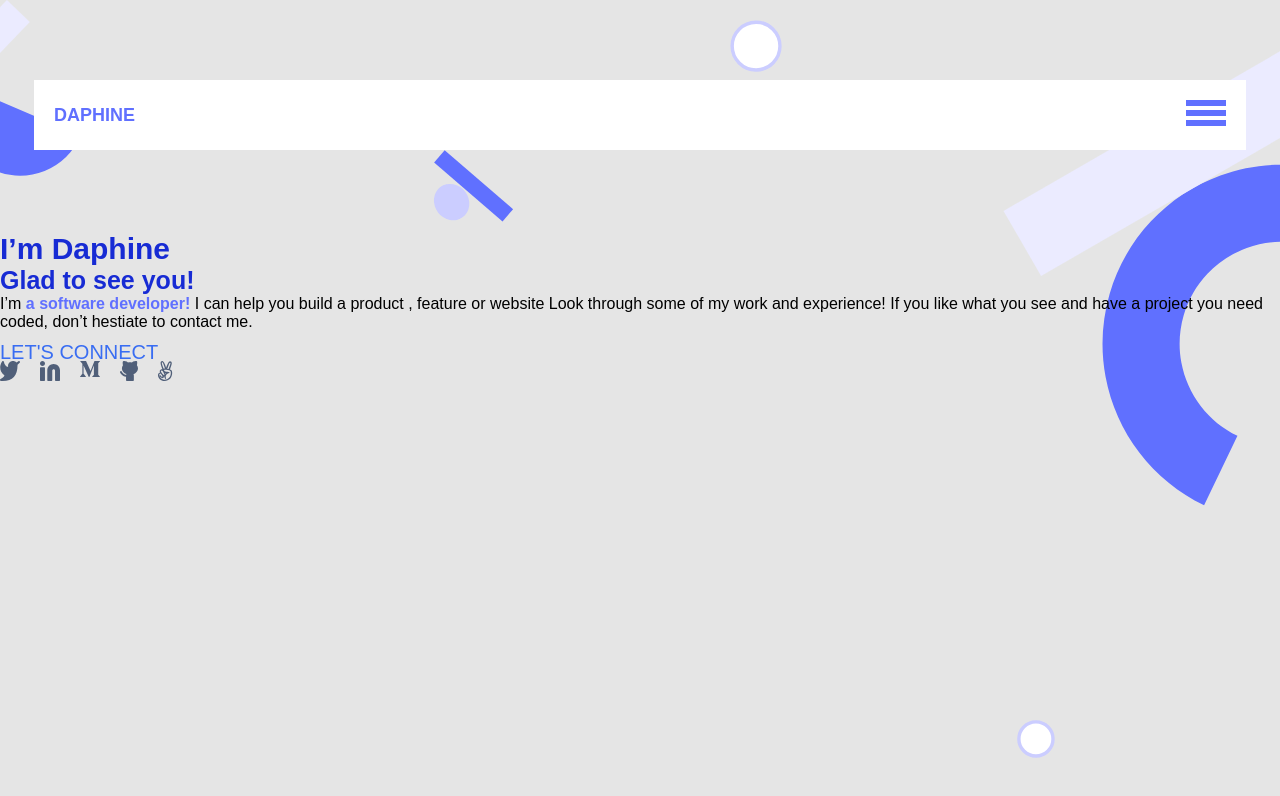
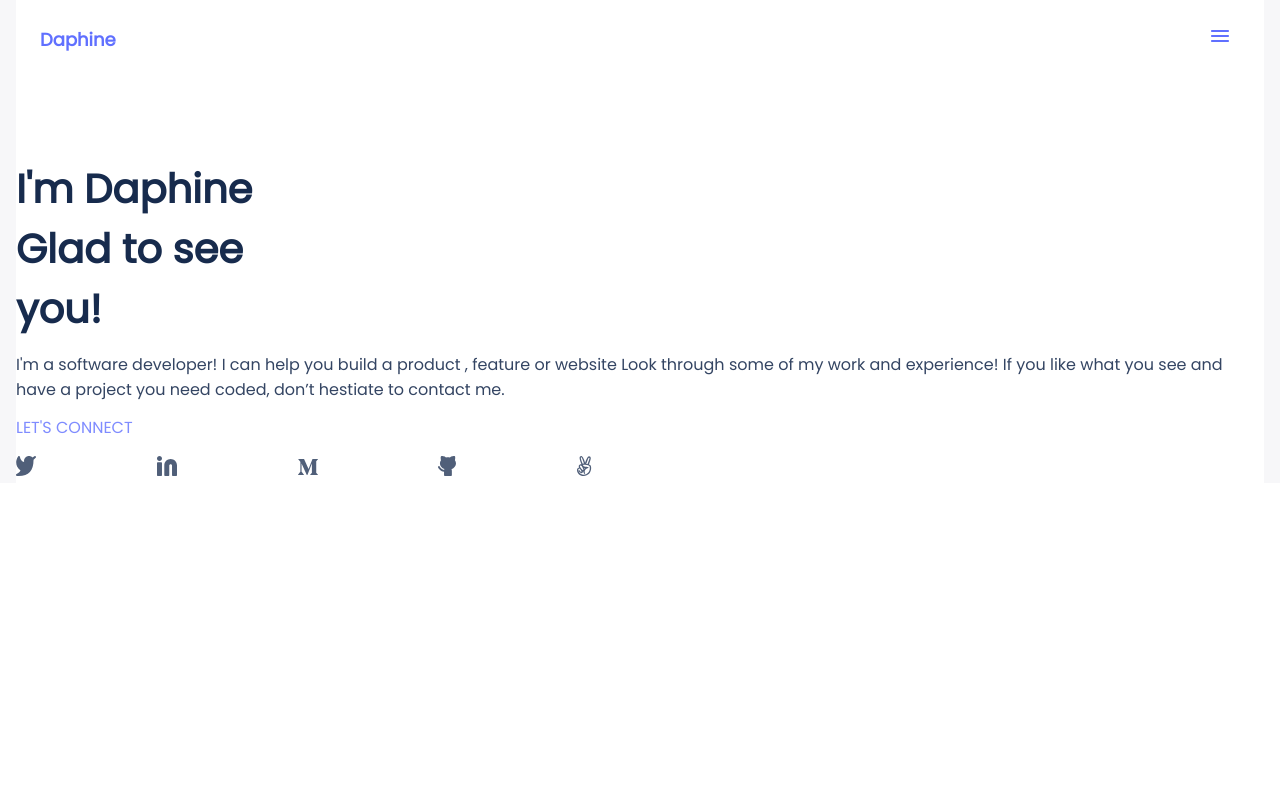
Before and after one commit to Daphineatim/portfolio-1, a plain HTML site: page index.html in a window 1280 px wide. Drawn offline with Linux system fonts and the light colour scheme.

Commit message:
Updated CSS, HTML

```diff
--- a/index.html
+++ b/index.html
@@ -3,62 +3,77 @@
   <head>
     <meta charset="UTF-8" />
     <meta http-equiv="X-UA-Compatible" content="IE=edge" />
-    <meta name="viewport" content="width=device-width, initial-scale=1.0" />
-    <title>My Portfolio</title>
-    <link rel="stylesheet" href="style.css" />
+    <meta
+      name="description"
+      content="Daphine | Portfolio, Software Developer from Uganda"
+    />
+    <meta
+      name="keywords"
+      content="Portfolio,Software Developer,HTML,CSS,Javascript, Daphine"
+    />
+    <meta name="author" content="Daphine" />
+    <meta name="viewport" content="width=device-width" />
+    <link rel="stylesheet" href="./style.css" />
+    <title>Portfolio | Daphine</title>
   </head>
   <body>
-    <header>
-      <nav>
-        <a href="index.html">DAPHINE</a>
-        <div class="humburger-btn">
-          <span class="span-1"></span>
-          <span class="span-2"></span>
-          <span class="span-3"></span>
+    <div class="hero">
+      <header class="header bg-white">
+        <nav class="navbar flex">
+          <div class="navbar__logo">
+            <a href="#" class="logo link fz-18 fw-700 1h-20">Daphine</a>
+          </div>
+          <div class="humberger menu"></div>
+          <div class="humberger">
+            <img src="humberger.svg" alt="humberger icon" />
           </div>
         </nav>
       </header>
-    <section class="headline__section">
-        <hgroup>
-          <h1><span class="Iam">I’m </span>Daphine</h1>
-          <h2>Glad to see you!</h2>
-        </hgroup>
-        <p>
-          I’m <span class="Iam2"> a software developer! </span>I can help you
-          build a product , feature or website Look through some of my work and
-          experience! If you like what you see and have a project you need coded,
-          don’t hestiate to contact me.
+
+      <section class="head flex">
+        <h1 class="head__title fz-40 fw-700 1h-52">
+          I'm Daphine <span>Glad to see you!</span>
+        </h1>
+        <p class="head__dsc fz-16 fw-400 1h-24">
+          I'm a software developer! I can help you build a product , feature or
+          website Look through some of my work and experience! If you like what
+          you see and have a project you need coded, don’t hestiate to contact
+          me.
         </p>
-     <p class="connect">LET'S CONNECT</p>
-        <ul class="social">
-          <li>
-            <a href="https://twitter.com/DhaPhyn">
-              <img src="./assets/twitter.svg.svg " alt="twitter "
+
+        <a href="#" class="head__link">LET'S CONNECT</a>
+        <div class="assets__icons">
+          <ul class="social-media-icons">
+            <li class="li">
+              <a href="https://twitter.com/DhaPhyn" class="assets link"
+                ><img src="./assets/twitter.svg.svg" alt="twitter icon"
               /></a>
             </li>
-
-          <li>
-            <a href="https://www.linkedin.com/in/daphine-atim-27861422a/ ">
-              <img src="./assets/linkedin.svg.svg " alt="linkedin "
+            <li class="li">
+              <a
+                href="https://www.linkedin.com/in/daphine-atim-27861422a/"
+                class="assets link"
+                ><img src="./assets/linkedin.svg.svg" alt="linkedin icon"
               /></a>
             </li>
-          <li>
-            <a href="https://medium.com/@hopedaphine19">
-              <img src="./assets/medium.svg.svg " alt="medium "
+            <li class="li">
+              <a href="https://medium.com/@hopedaphine19" class="assets link"
+                ><img src="./assets/medium.svg.svg" alt="medium icon"
               /></a>
             </li>
-          <li>
-            <a href="https://github.com/Daphineatim ">
-              <img src="./assets/github.svg.svg " alt="github "
+            <li class="li">
+              <a href="https://github.com/Daphineatim" class="assets link"
+                ><img src="./assets/github.svg.svg" alt="github icon"
               /></a>
             </li>
-          <li>
-            <a href="https://angel.co/u/hope-daphine">
-              <img src="./assets/angellist.svg.svg " alt="angellist "
+            <li class="li">
+              <a href="https://angel.co/u/hope-daphine" class="assets link"
+                ><img src="./assets/angellist.svg.svg" alt="angellist icon"
               /></a>
             </li>
           </ul>
+        </div>
       </section>
-
+    </div>
   </body>
 </html>
--- a/style.css
+++ b/style.css
@@ -1,151 +1,147 @@
+@import url('https://fonts.googleapis.com/css2?family=Poppins&display=swap');
+
 * {
-  padding: 0;
-  margin: 0;
   box-sizing: border-box;
+  font-family: "Poppins", sans-serif;
 }
 
-header {
-  padding: 80px 34px 82px 34px;
-  border-bottom-left-radius: 80px;
+h1,
+h2,
+h3,
+p,
+ul {
+  margin: 0;
+  padding: 0;
 }
 
 body {
-  font-family: "Poppins", sans-serif;
-  background-image: url("./header-shapes\ mobile@2x.svg");
-  background-color: #e5e5e5;
-  position: relative;
-  background-repeat: no-repeat;
-  background-size: cover;
+  margin: 0;
+  padding: 0;
+  max-width: 100%;
+  overflow-x: hidden;
 }
 
-nav {
+.hero {
+  background: #f7f7f9;
+  padding: 0 16px;
+}
+
+.bg-white {
+  background: #fff;
+}
+
+.fz-40 {
+  font-size: 40px;
+}
+
+.fz-18 {
+  font-size: 18px;
+}
+
+.fz-16 {
+  font-size: 16px;
+}
+
+.fw-700 {
+  font-weight: 700;
+}
+
+.fw-500 {
+  font-weight: 500;
+}
+
+.fw-400 {
+  font-weight: 400;
+}
+
+/* .1h-52 {
+  line-height: 52px;
+}
+
+.1h-24 {
+  line-height: 24px;
+}
+
+.1h-20 {
+  line-height: 20px;
+} */
+
+.link {
+  text-decoration: none;
+  padding: 0;
+}
+
+ul {
+  list-style: none;
+}
+
+.flex {
+  display: flex;
+  align-items: center;
+  justify-content: space-between;
+}
+
+.navbar {
+  padding: 1rem 1.5rem;
+  align-items: center;
+  justify-content: space-between;
+}
+
+.logo {
+  color: #6070ff;
+}
+
+.humberger menu {
+  display: none;
+}
+
+.humberger {
+  cursor: pointer;
+}
+
+.head {
+  content: "";
+  position: relative;
   background-color: #fff;
+  background-image: url(./header-shapes\ mobile@2x.svg);
+  background-origin: border-box;
+  background-size: cover;
+  background-position: center;
+  background-repeat: no-repeat;
+  top: 0;
+  left: 0;
+  width: 100%;
+  height: 100%;
+  flex-direction: column;
+  align-items: flex-start;
+  z-index: 10;
+}
+
+.head__title {
+  color: #172b4d;
+  width: 10ch;
+  margin-top: 5rem;
+}
+
+.head__dsc {
+  margin: 0.8rem 0;
+  color: #344563;
+}
+
+.head__link {
+  color: #7f8cff;
+  text-decoration: none;
+  text-transform: uppercase;
+}
+
+ul.social-media-icons {
+  width: 45%;
   display: flex;
   justify-content: space-between;
   align-items: center;
-  padding: 20px;
-  position: relative;
-  width: 100%;
 }
 
-nav:hover {
-  box-shadow: 0 0 12px 0 #6070ff;
+.assets__icons {
+  margin-top: 1rem;
+  width: 100vw;
 }
-
-nav > a {
-  font-size: 18px;
-  color: #6070ff;
-  line-height: 18px;
-  font-weight: 900;
-  text-decoration: none;
-}
-
-.humburger-btn {
-  display: flex;
-  flex-direction: column;
-  width: 40px;
-  height: 30px;
-  position: relative;
-}
-
-.span-1 {
-  position: absolute;
-  width: 100%;
-  height: 6px;
-  background-color: #6070ff;
-  margin-bottom: 3px;
-}
-
-.span-2 {
-  height: 6px;
-  position: absolute;
-  width: 100%;
-  background-color: #6070ff;
-  margin-top: 10px;
-}
-
-.span-3 {
-  height: 6px;
-  position: absolute;
-  width: 100%;
-  background-color: #6070ff;
-  margin-top: 20px;
-}
-
-hgroup > h1 {
-  font-size: 30px;
-  font-weight: 700;
-  color: #172bd4;
-  font-family: "Poppins", sans-serif;
-}
-
-hgroup > h2 {
-  color: #172bd4;
-  font-size: 25px;
-}
-
-.Iam {
-  color: #172bd4;
-}
-
-.Iam2 {
-  color: #6070ff;
-  font-weight: 700;
-}
-
-header > p {
-  font-size: 17px;
-  color: #04093b;
-  padding: 50px;
-  margin-bottom: 50px;
-}
-
-.btn {
-  text-decoration: none;
-  background-color: #2230d2;
-  border-color: #2230d2;
-  border-radius: 30px;
-  padding: 10px;
-  font-size: 16px;
-  font-weight: 600;
-  color: white;
-}
-
-.btn:active {
-  background-color: #172b4d;
-}
-
-.btn:hover {
-  background-color: #6070ff;
-}
-
-hr {
-  margin-top: 40px;
-  width: 90%;
-}
-
-.connect {
-  font-size: 20px;
-  color: #396df2;
-  margin-top: 10px;
-  height: 20px;
-}
-
-.social {
-  display: flex;
-  width: 170.17px;
-  height: 20px;
-  margin-bottom: 30px;
-}
-
-.social > li {
-  list-style: none;
-  margin-right: 20px;
-}
-
-.item-title {
-  margin: 70px 70px 0 70px;
-  line-height: 52px;
-  color: #2230d2;
-  text-decoration: underline 2px;
-}
```
Also changed, not shown: header-shapes mobile.png (deleted). Lines whose indentation alone changed are shown as unchanged.
